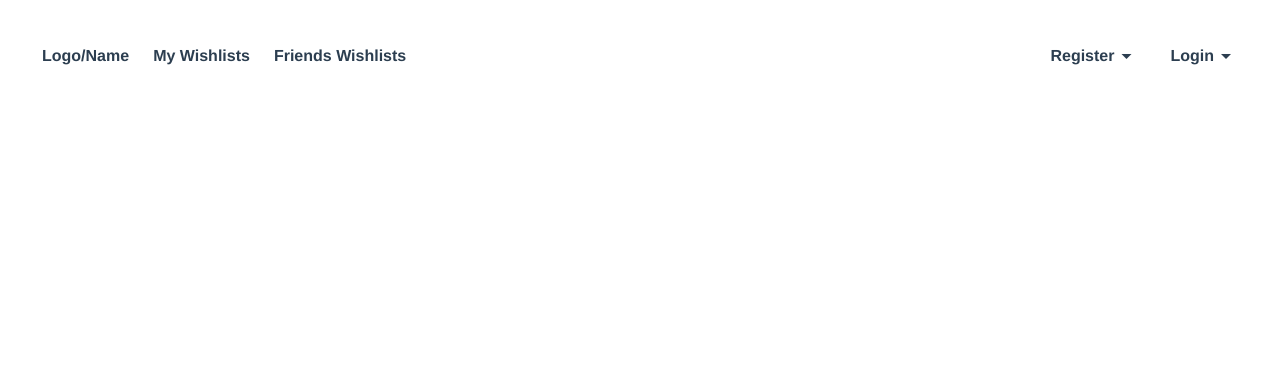
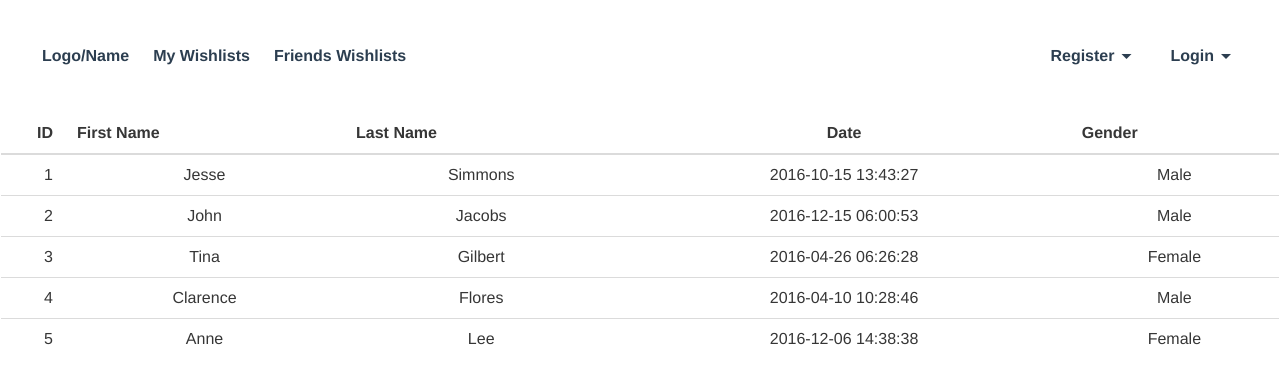
Before and after one commit to haleonas/WishList, a Vue app in the folder FrontEnd/: page /#/my-wishinglist in a window 1280 px wide. Shown: the top 384 px of the page. Built offline with nearby package versions, Linux system fonts and the light colour scheme.

Commit message:
not working wishinglist

```diff
--- a/FrontEnd/src/App.vue
+++ b/FrontEnd/src/App.vue
@@ -9,9 +9,11 @@
 
 <script>
 import Navbar from "./components/navbar/Navbar";
+import myWishinglist from "./components/navbar/components/myWishinglists";
 export default {
   components: {
-    Navbar
+    Navbar,
+    myWishinglist
   }
 };
 </script>
--- /dev/null
+++ b/FrontEnd/src/components/navbar/components/myWishinglists.vue
@@ -0,0 +1,76 @@
+<template>
+  <div class="myWishinglists">
+    <b-table :data="data" :columns="columns"></b-table>
+  </div>
+</template>
+<script>
+export default {
+  name: "myWishinglists",
+  data() {
+    return {
+      data: [
+        {
+          id: 1,
+          first_name: "Jesse",
+          last_name: "Simmons",
+          date: "2016-10-15 13:43:27",
+          gender: "Male"
+        },
+        {
+          id: 2,
+          first_name: "John",
+          last_name: "Jacobs",
+          date: "2016-12-15 06:00:53",
+          gender: "Male"
+        },
+        {
+          id: 3,
+          first_name: "Tina",
+          last_name: "Gilbert",
+          date: "2016-04-26 06:26:28",
+          gender: "Female"
+        },
+        {
+          id: 4,
+          first_name: "Clarence",
+          last_name: "Flores",
+          date: "2016-04-10 10:28:46",
+          gender: "Male"
+        },
+        {
+          id: 5,
+          first_name: "Anne",
+          last_name: "Lee",
+          date: "2016-12-06 14:38:38",
+          gender: "Female"
+        }
+      ],
+      columns: [
+        {
+          field: "id",
+          label: "ID",
+          width: "40",
+          numeric: true
+        },
+        {
+          field: "first_name",
+          label: "First Name"
+        },
+        {
+          field: "last_name",
+          label: "Last Name"
+        },
+        {
+          field: "date",
+          label: "Date",
+          centered: true
+        },
+        {
+          field: "gender",
+          label: "Gender"
+        }
+      ]
+    };
+  }
+};
+</script>
--- a/FrontEnd/src/router/index.js
+++ b/FrontEnd/src/router/index.js
@@ -1,10 +1,11 @@
 import Vue from 'vue'
 import VueRouter from 'vue-router'
 import Home from '../views/Home.vue'
+import myWishinglists from '../components/navbar/components/myWishinglists.vue'
 
 Vue.use(VueRouter)
 
-  const routes = [
+const routes = [
   {
     path: '/',
     name: 'Home',
@@ -17,6 +18,11 @@ Vue.use(VueRouter)
     // this generates a separate chunk (about.[hash].js) for this route
     // which is lazy-loaded when the route is visited.
     component: () => import(/* webpackChunkName: "about" */ '../views/About.vue')
+  },
+  {
+    path: '/my-wishinglist',
+    name: 'myWishinglists',
+    component: myWishinglists
   }
 ]
 
```
Also changed, not shown: 1 other file (tests, documents, lock files or other folders).
